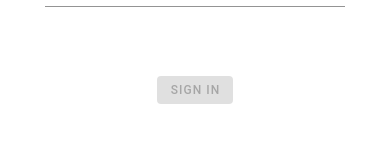
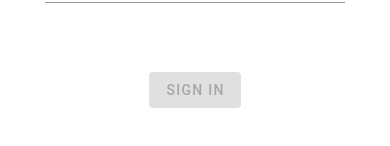
Before and after one commit to adevaraz/webdev1-technogram, a Vue app in the folder client/technogram/: page / in a window 390 px wide. Shown: the part 522-668 px from the top of the page. Built offline with nearby package versions, Linux system fonts and the light colour scheme.

Commit message:
Responsive Loading

```diff
--- a/client/technogram/src/components/admin/log-in/LoginAdmin.vue
+++ b/client/technogram/src/components/admin/log-in/LoginAdmin.vue
@@ -4,7 +4,10 @@
       <v-col xs="12" sm="8" md="5" lg="5">
         <v-row class="fill-height">
           <v-col>
-            <v-card height="100%"  :elevation="$vuetify.breakpoint.xs ? 0 : 2">
+            <v-card :loading="isLoading && !isMobile" height="100%" :elevation="isMobile ? 0 : 2">
+              <template slot="progress">
+                <v-progress-linear  color="#E52B38" height="10" indeterminate></v-progress-linear>
+              </template>
               <div class="content">
                 <div class="logo">
                   <v-img :src="require('../../../assets/technogram-creator-b.png')"></v-img>
@@ -13,9 +16,7 @@
                   <v-row class="jutify-center">
                     <v-col cols="12">
                       <p class="text-caption font-weight-bold text-center">Username</p>
-                      <v-text-field
-                       :rules="[rules.username]"
-                       v-model="username"></v-text-field>
+                      <v-text-field :rules="[rules.username]" v-model="username"></v-text-field>
                     </v-col>
                     <v-col cols="12">
                       <p class="text-caption font-weight-bold text-center">Password</p>
@@ -38,7 +39,12 @@
                       >{{errorMessage}}</v-alert>
                     </v-col>
                     <v-col class="d-flex justify-center">
-                      <v-btn color="#E52B38" @click="signin" class="login_btn" :disabled="!isInputValid" small>Sign in</v-btn>
+                      <v-btn
+                        color="#E52B38"
+                        @click="signin"
+                        class="login_btn"
+                        :disabled="!isInputValid"
+                      >Sign in</v-btn>
                     </v-col>
                   </v-row>
                 </form>
@@ -48,7 +54,13 @@
         </v-row>
       </v-col>
     </v-row>
-    <v-progress-circular class="progressbar" v-if="isLoading" color="#E52B38" height="10" indeterminate></v-progress-circular>
+    <v-progress-circular
+      class="progressbar"
+      v-if="isLoading && isMobile"
+      color="#E52B38"
+      height="10"
+      indeterminate
+    ></v-progress-circular>
     <v-overlay :value="isLoading" absolute></v-overlay>
   </v-container>
 </template>
@@ -66,23 +78,27 @@ export default {
         isError: false,
         message: "",
       },
-      rules : {
-        username : value => !(!value) || 'Username tidak boleh kosong',
-        password : value => !(!value) || 'Password tidak boleh kosong'
-      }
+      rules: {
+        username: (value) => !!value || "Username tidak boleh kosong",
+        password: (value) => !!value || "Password tidak boleh kosong",
+      },
     };
   },
-  computed : {
-    errorMessage(){
+  computed: {
+    errorMessage() {
       return this.error.message;
     },
-    isInputValid(){
-      const isEmpty = this.username === '' | this.password === '';
-      return !isEmpty
+    isInputValid() {
+      const isEmpty = (this.username === "") | (this.password === "");
+      return !isEmpty;
+    },
+    isMobile(){
+      return this.$vuetify.breakpoint.xs ? true : false
     }
   },
   methods: {
     async signin() {
+      console.log(this.isMobile);
       this.error.isError = false;
       this.error.message = "";
       this.isLoading = true;
@@ -123,10 +139,9 @@ export default {
   align-items: center;
 }
 
-.progressbar{
+.progressbar {
   position: relative;
-    bottom: 50%;
-
+  bottom: 50%;
 }
 
 @media screen and (max-width: 400px) {
```
